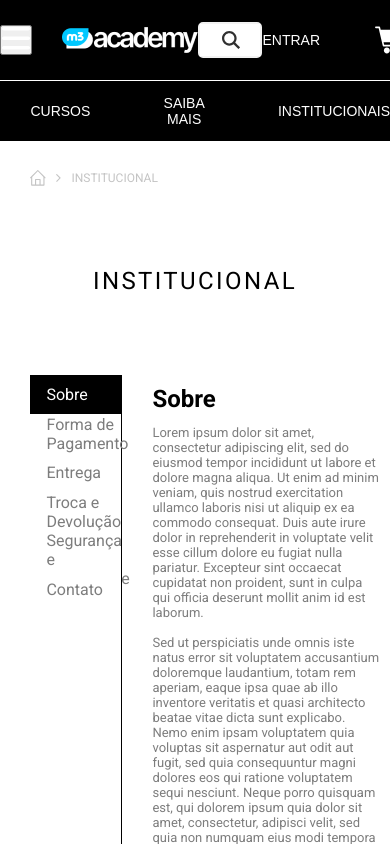
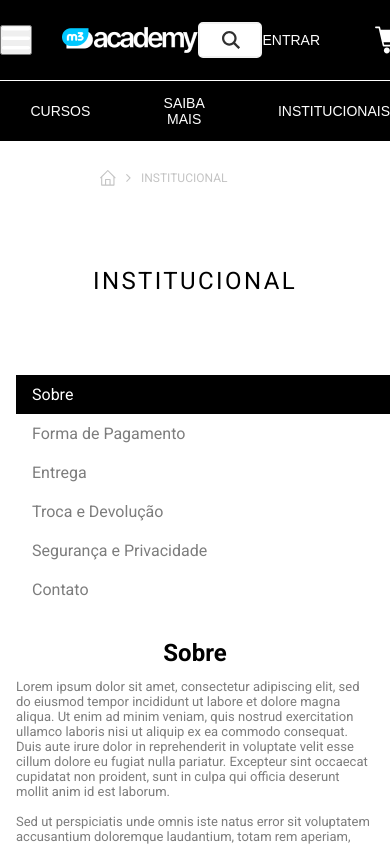
Before and after one commit to Marcello08m/-desafio-react-e-typescript-marcello-martins, a React (Create React App) app: page / in a window 390 px wide. Shown: the top 844 px of the page. Built offline with nearby package versions, Linux system fonts and the light colour scheme.

Commit message:
feat(institucional): feat responsivness 4k

```diff
--- a/src/pages/Institutional/styles.module.scss
+++ b/src/pages/Institutional/styles.module.scss
@@ -1,7 +1,7 @@
 .homeDiv {
   display: flex;
   margin-top: 29px;
-  margin-left: 7.81%;
+  margin-left: 100px;
   gap: 10px;
   align-items: center;
   margin-bottom: 81px;
@@ -33,7 +33,7 @@
 
 .layoutPage {
   display: flex;
-  margin-left: 7.81%;
+  margin-left: 100px;
   margin-top: 80px;
   margin-bottom: 70px;
 
@@ -132,6 +132,8 @@
         height: 46px;
 
         &::placeholder {
+          display: flex;
+          align-items: center;
           padding: 15px 0 15px 20px;
           font-family: "Roboto";
           font-weight: 400;
@@ -186,3 +188,124 @@
     }
   }
 }
+
+@media screen and (max-width: 1024px) {
+  .layoutPage {
+    display: flex !important;
+    flex-direction: column !important;
+    margin-left: 0 !important;
+    margin-bottom: 82px !important;
+
+    .layoutText {
+      max-width: 96.88% !important;
+      margin: 30px 16px !important;
+
+      .layoutH2 {
+        display: flex;
+        justify-content: center !important;
+        margin-top: 0px !important;
+      }
+    }
+  }
+
+  .buttonDiv {
+    width: 96.88% !important;
+    border-right: 0 !important;
+    margin: 0 16px !important;
+  }
+
+  .formDiv {
+    width: 96.98% !important;
+    margin: 0 16px !important;
+
+    .formH2 {
+      display: flex;
+      justify-content: center !important;
+      margin-top: 30px !important;
+    }
+  }
+}
+
+@media screen and (min-width: 2500px) {
+  .home {
+    width: 32px !important;
+  }
+
+  .arrow {
+    width: 10px !important;
+  }
+
+  .textHome {
+    font-size: 24px !important;
+  }
+
+  .h1Institucional {
+    font-size: 48px !important;
+  }
+
+  .buttonLayout {
+    font-size: 32px !important;
+    height: 58px !important;
+  }
+
+  .layoutPage {
+    margin-bottom: 84px !important;
+
+    .layoutText {
+      max-width: 67.2vw !important;
+
+      .layoutH2 {
+        font-size: 48px !important;
+      }
+
+      .layoutP {
+        font-size: 26px !important;
+      }
+    }
+
+    .formDiv {
+      width: 67.2vw !important;
+
+      .formH2 {
+        font-size: 48px !important;
+      }
+
+      .formLabel {
+        font-size: 28px !important;
+      }
+
+      .formLabelInstagram {
+        font-size: 28px !important;
+      }
+
+      .formSpan {
+        font-size: 24px !important;
+      }
+
+      .formField {
+        height: 63px !important;
+
+        &::placeholder {
+          font-size: 28px !important;
+        }
+      }
+
+      .formConfirm {
+        font-size: 28px !important;
+
+        .confirmField {
+          min-width: 1.44vw !important;
+        }
+      }
+
+      .buttonConfirm {
+        font-size: 32px !important;
+        height: 71px !important;
+      }
+
+      .spanConfirm {
+        font-size: 24px !important;
+      }
+    }
+  }
+}
```
